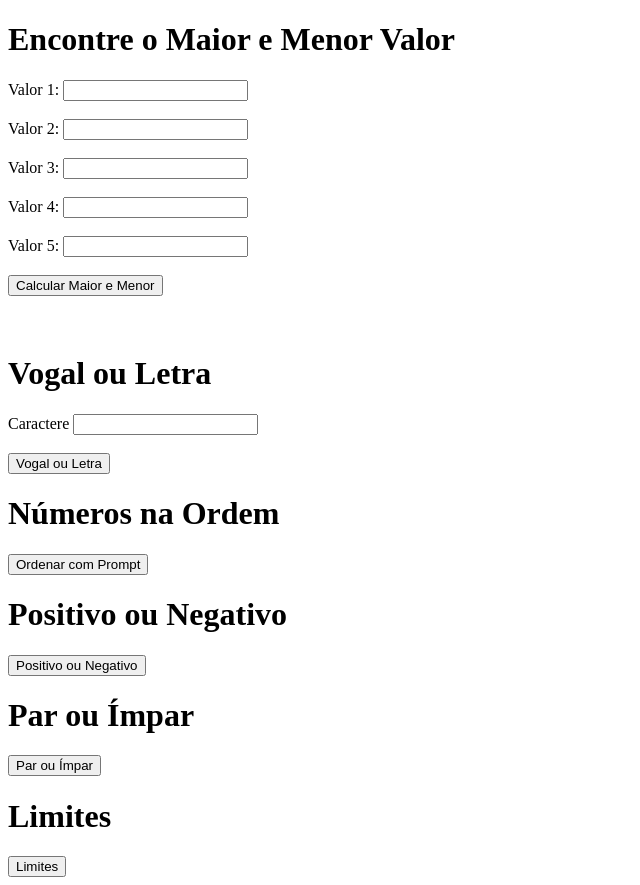
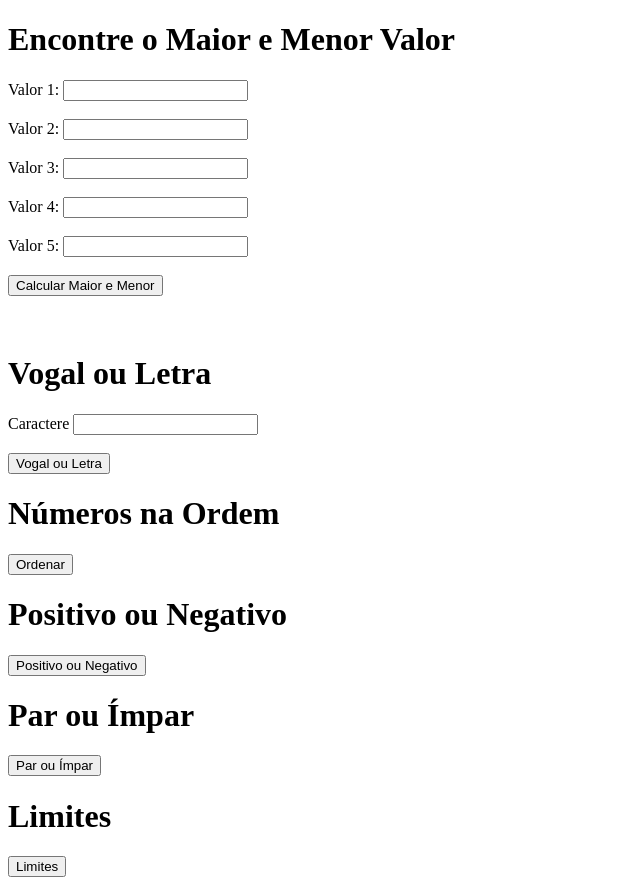
Before and after one commit to agvxx/atividadeFuncoes, a plain HTML site: page index.html in a window 1280 px wide. Shown: the whole page, without its empty margins (0-640 px from the left). Drawn offline with Linux system fonts and the light colour scheme.

Commit message:
Update index.html

```diff
--- a/index.html
+++ b/index.html
@@ -39,7 +39,7 @@
     </form>
 
     <h1>Números na Ordem</h1>
-    <button onclick="ordenarValoresPrompt()">Ordenar com Prompt</button>
+    <button onclick="ordenarValoresPrompt()">Ordenar</button>
 
     <h1>Positivo ou Negativo</h1>
     <button onclick="determinarOSinal()">Positivo ou Negativo</button>
```
